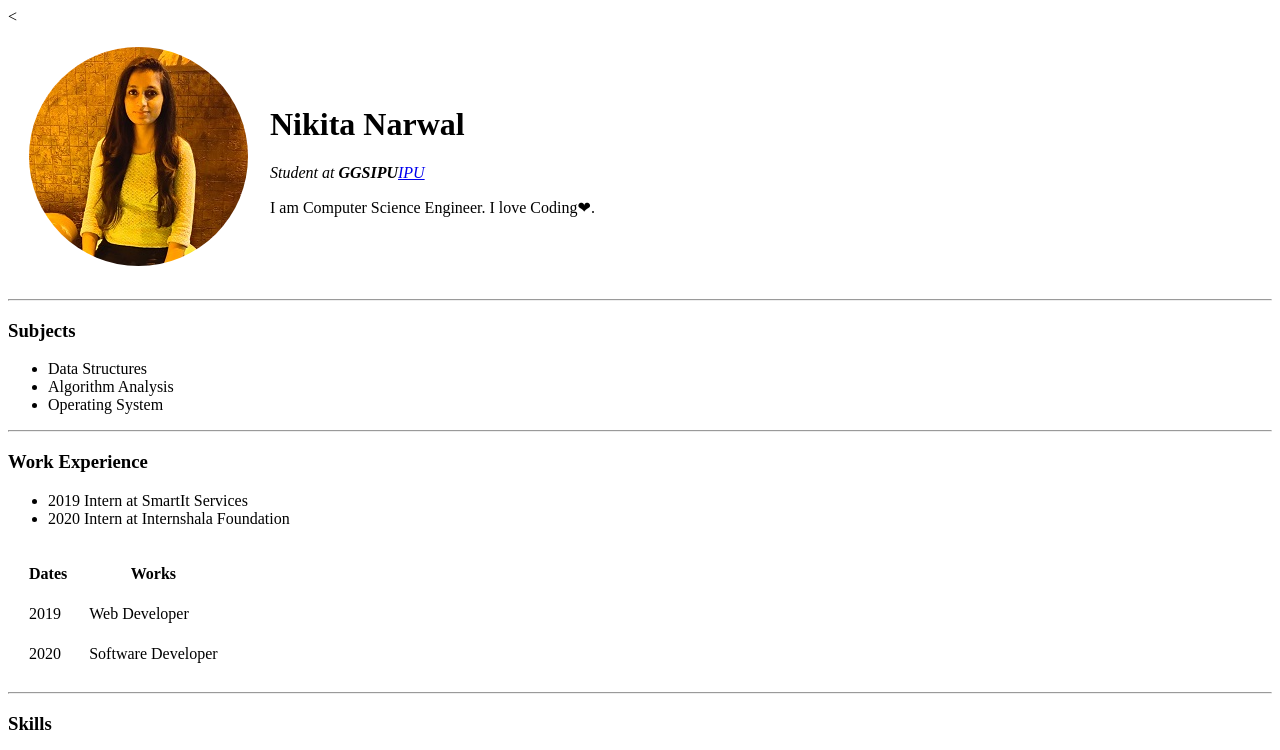
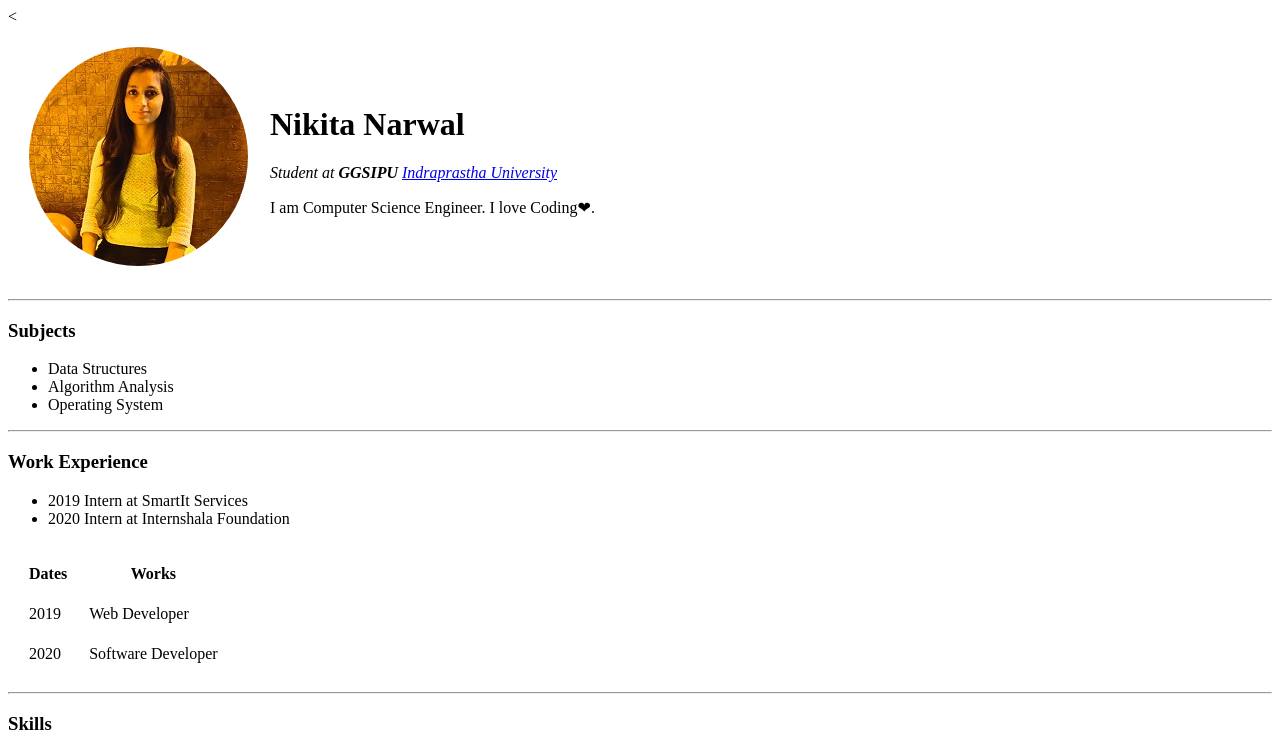
Before and after one commit to nikita98narwal/CV, a plain HTML site: page index.html in a window 1280 px wide. Shown: the top 750 px of the page. Drawn offline with Linux system fonts and the light colour scheme.

Commit message:
Update index.html

```diff
--- a/index.html
+++ b/index.html
@@ -10,7 +10,7 @@
       <tr>
         <td><img src="Images/nikita.png" alt="Nikita profile picture"></td>
         <td><h1>Nikita Narwal</h1>
-        <p><em>Student at <strong>GGSIPU</strong><a href="http://www.ipu.ac.in/">IPU</a></em></p>
+        <p><em>Student at <strong>GGSIPU</strong>  <a href="http://www.ipu.ac.in/">Indraprastha University</a></em></p>
         <p>I am Computer Science Engineer. I love Coding❤.</p></td>
       </tr>
     </table>
```
